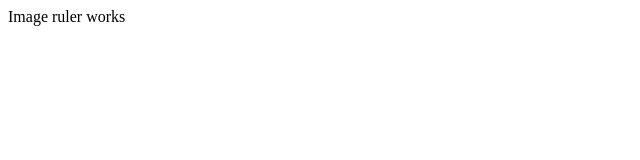
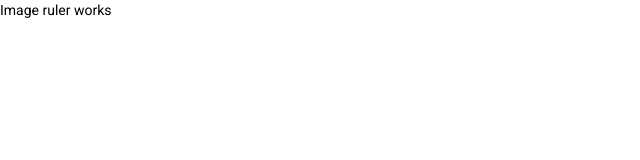
Before and after one commit to lisophoria/ImageRuler, an Angular app: page / in a window 1280 px wide. Shown: the top 160 px of the page, without its empty margins (0-640 px from the left). Built offline with nearby package versions, Linux system fonts and the light colour scheme.

Commit message:
linked pink-bluegrey global material theme

```diff
--- a/angular.json
+++ b/angular.json
@@ -28,6 +28,7 @@
               "src/assets"
             ],
             "styles": [
+              "./node_modules/@angular/material/prebuilt-themes/pink-bluegrey.css",
               "src/styles.scss"
             ],
             "scripts": []
@@ -96,6 +97,7 @@
               "src/assets"
             ],
             "styles": [
+              "./node_modules/@angular/material/prebuilt-themes/pink-bluegrey.css",
               "src/styles.scss"
             ],
             "scripts": []
--- a/package.json
+++ b/package.json
@@ -36,10 +36,12 @@
   "private": true,
   "dependencies": {
     "@angular/animations": "^14.2.0",
+    "@angular/cdk": "^14.2.6",
     "@angular/common": "^14.2.0",
     "@angular/compiler": "^14.2.0",
     "@angular/core": "^14.2.0",
     "@angular/forms": "^14.2.0",
+    "@angular/material": "^14.2.6",
     "@angular/platform-browser": "^14.2.0",
     "@angular/platform-browser-dynamic": "^14.2.0",
     "@angular/router": "^14.2.0",
--- a/src/index.html
+++ b/src/index.html
@@ -6,8 +6,11 @@
   <base href="./">
   <meta name="viewport" content="width=device-width, initial-scale=1">
   <link rel="icon" type="image/x-icon" href="favicon.ico">
+  <link rel="preconnect" href="https://fonts.gstatic.com">
+  <link href="https://fonts.googleapis.com/css2?family=Roboto:wght@300;400;500&display=swap" rel="stylesheet">
+  <link href="https://fonts.googleapis.com/icon?family=Material+Icons" rel="stylesheet">
 </head>
-<body>
+<body class="mat-typography">
   <app-root></app-root>
 </body>
 </html>
--- a/src/styles.scss
+++ b/src/styles.scss
@@ -1 +1,4 @@
 /* You can add global styles to this file, and also import other style files */
+
+html, body { height: 100%; }
+body { margin: 0; font-family: Roboto, "Helvetica Neue", sans-serif; }
```
Also changed, not shown: 1 other file (tests, documents, lock files or other folders).
